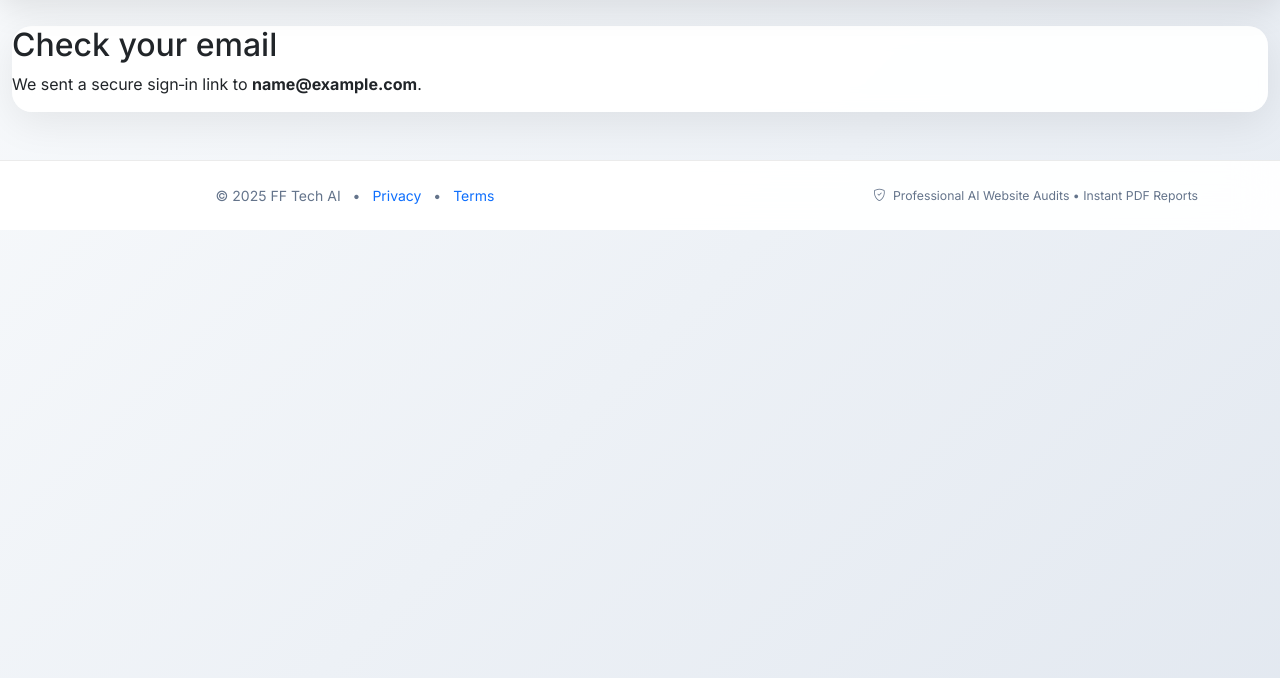
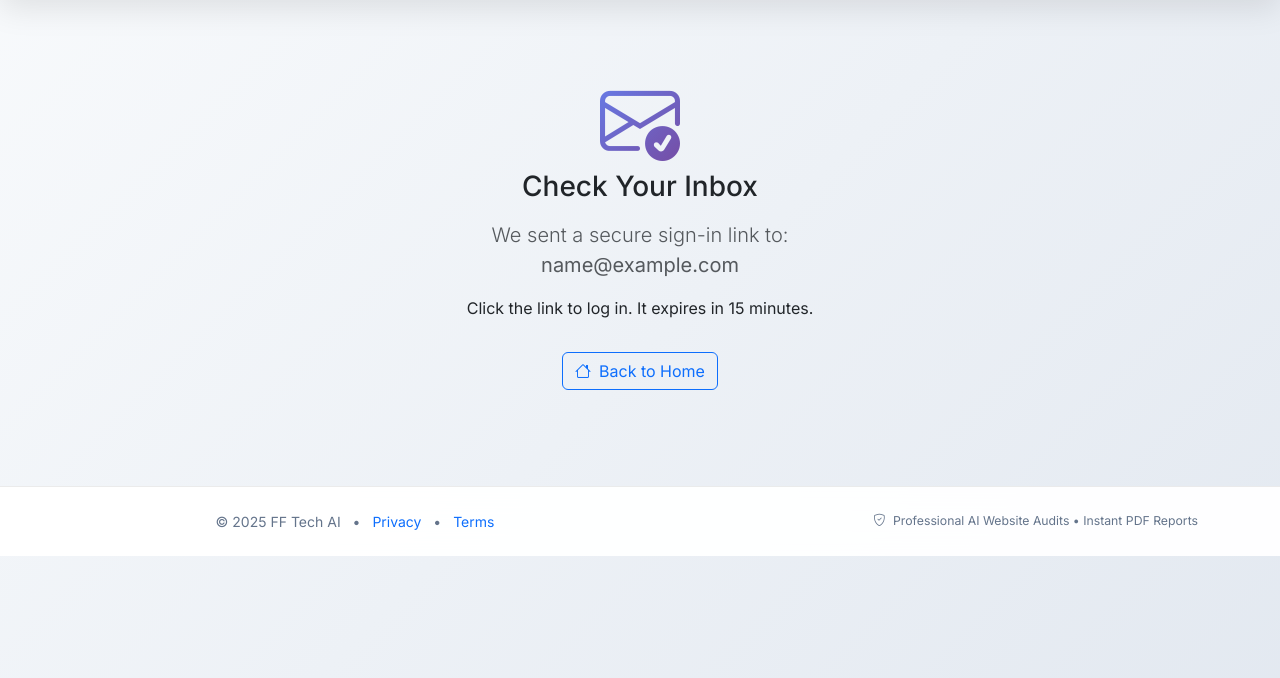
Before and after one commit to Swalehjamshaid/ThroughwebAuditforall, a FastAPI app: template File/fftech_audit/templates/register_done.html in a window 1280 px wide. Shown: the part 70-748 px from the top of the page. Run offline with FastAPI, Linux system fonts and the light colour scheme; the template is opened without the code that fills it: most values are stand-ins (such as "Sample title", 1, 10 or a date in 2020).

Commit message:
Update register_done.html

```diff
--- a/File/fftech_audit/templates/register_done.html
+++ b/File/fftech_audit/templates/register_done.html
@@ -1,8 +1,23 @@
+<!-- fftech_audit/templates/register_done.html -->
+{% extends "base.html" %}
 
-{% extends "base.html" %}
+{% block title %}Check Your Email • FF Tech AI{% endblock %}
+
 {% block content %}
-<section class="card">
-  <h2>Check your email</h2>
-  <p class="muted">We sent a secure sign‑in link to <strong>{{ email }}</strong>.</p>
-</section>
+<div class="container py-5 text-center">
+  <div class="col-lg-6 mx-auto">
+    <i class="bi bi-envelope-check display-1 text-success mb-4"></i>
+    <h1 class="h3 mb-3">Check Your Inbox</h1>
+    <p class="lead text-muted">
+      We sent a secure sign-in link to:<br>
+      <strong>{{ email }}</strong>
+    </p>
+    <p class="muted">
+      Click the link to log in. It expires in 15 minutes.
+    </p>
+    <a href="/" class="btn btn-outline-primary mt-3">
+      <i class="bi bi-house me-2"></i>Back to Home
+    </a>
+  </div>
+</div>
 {% endblock %}
```
